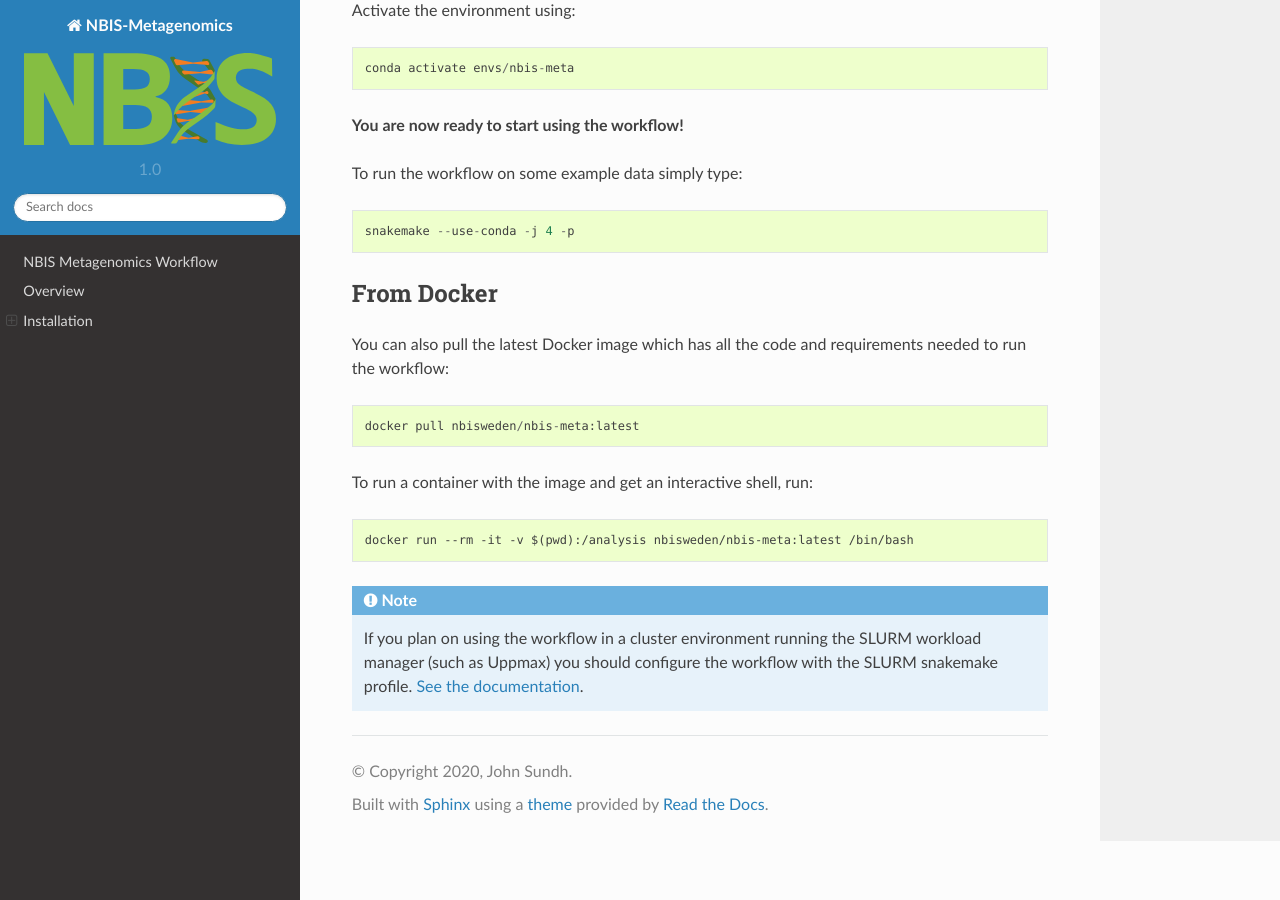
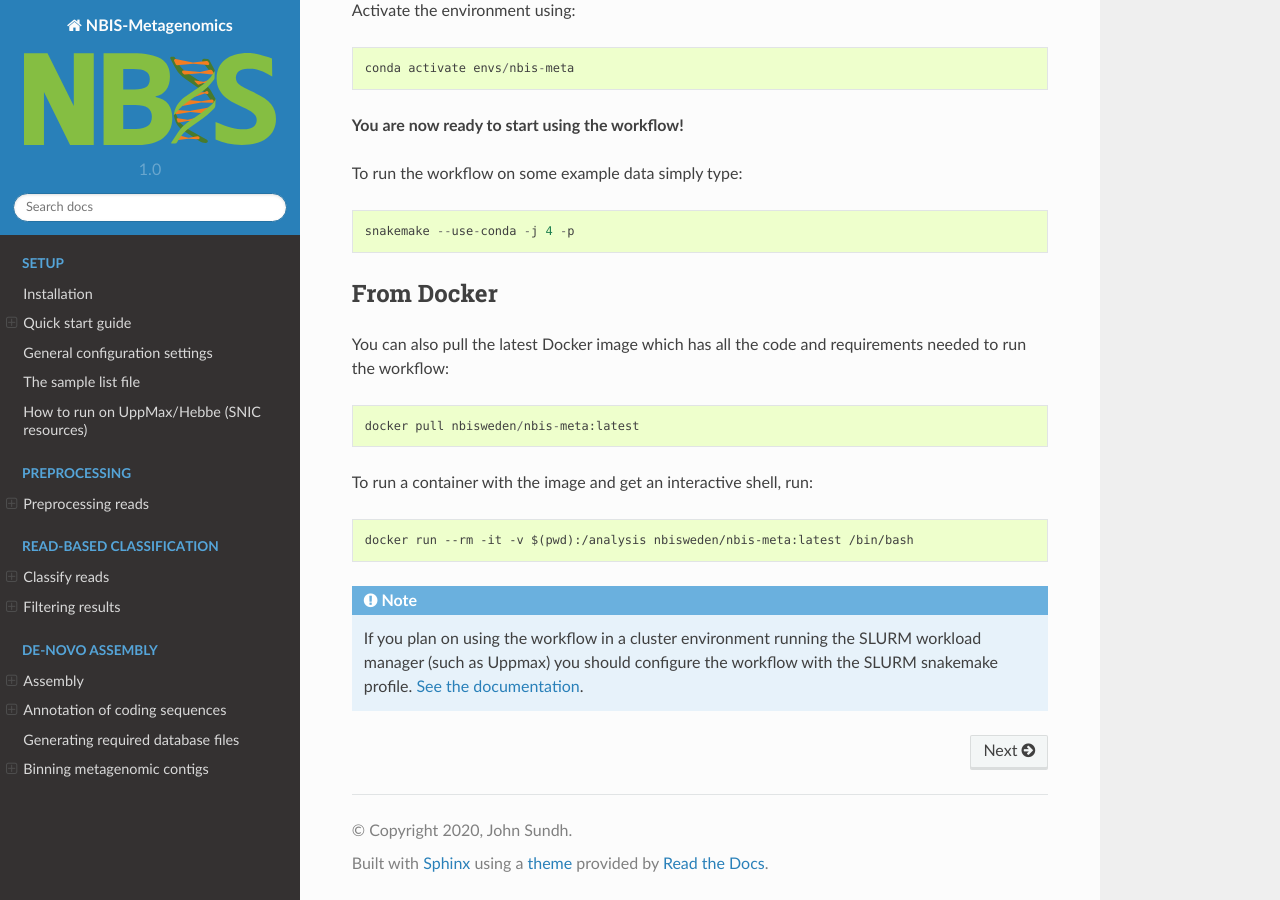
Before and after one commit to NBISweden/nbis-meta, a Sphinx documentation site: the page built from docs/index.rst, in a window 1280 px wide and 900 px high, scrolled down 1134 px. Built offline with Sphinx 7.4.7 and the Read the Docs theme 2.0.0, drawn with Linux system fonts in a browser that asks for light colours.

Commit message:
Update index

```diff
--- a/docs/index.rst
+++ b/docs/index.rst
@@ -1,6 +1,36 @@
 ==========================
 NBIS Metagenomics Workflow
 ==========================
+
+.. toctree::
+    :maxdepth: 1
+    :caption: Setup
+    :hidden:
+
+    configuration/index
+
+.. toctree::
+    :maxdepth: 1
+    :caption: Preprocessing
+    :hidden:
+
+    preprocessing/index
+
+.. toctree::
+    :maxdepth: 1
+    :caption: Read-based classification
+    :hidden:
+
+    classification/index
+
+.. toctree::
+    :maxdepth: 1
+    :caption: De-novo assembly
+    :hidden:
+
+    assembly/index
+    annotation/index
+    binning/index
 
 ========
 Overview
```
